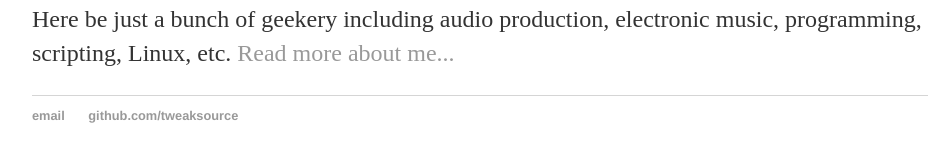
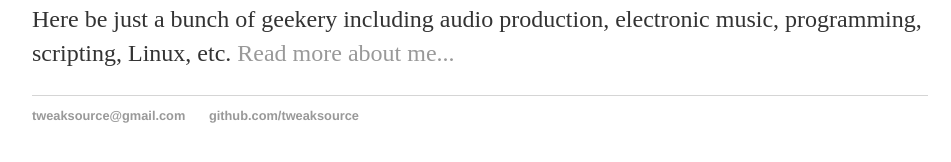
Before and after one commit to tweaksource/tweaksource.github.io, a Jekyll site: the page built from index.html, in a window 1280 px wide. Shown: the part 194-356 px from the top of the page, without its empty margins (160-1111 px from the left). Built offline with Jekyll 4.4.1, drawn with Linux system fonts in a browser that asks for light colours.

Commit message:
Update default.html

```diff
--- a/_layouts/default.html
+++ b/_layouts/default.html
@@ -37,7 +37,7 @@
     </div><!-- /.container -->
 		<footer>
     		<ul>
-        		<li><a href="mailto:tweaksource@gmail.com">email</a></li>
+        		<li><a href="mailto:tweaksource@gmail.com">tweaksource@gmail.com</a></li>
         		<li><a href="https://github.com/tweaksource">github.com/tweaksource</a></li>
 			</ul>
 		</footer>
```
